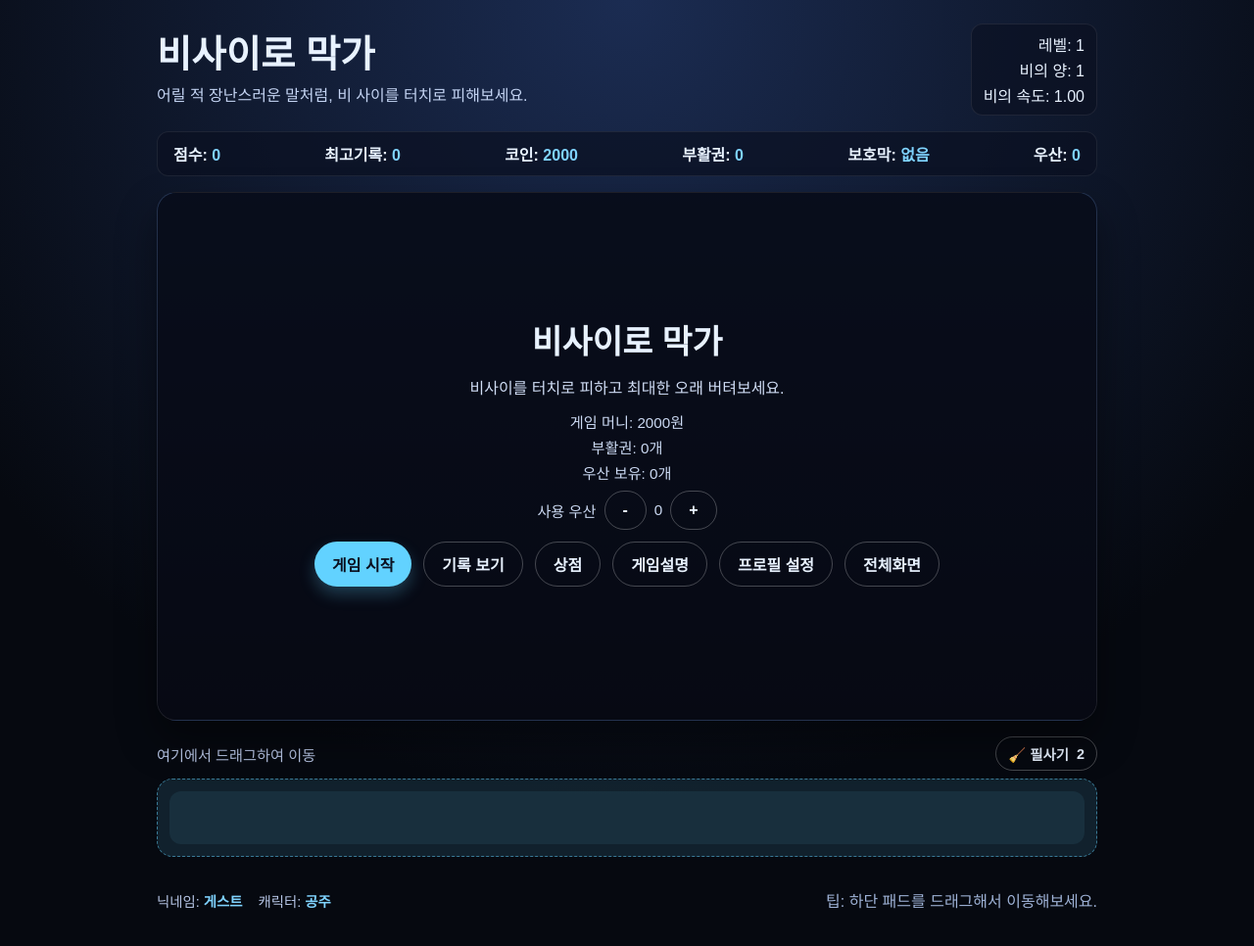
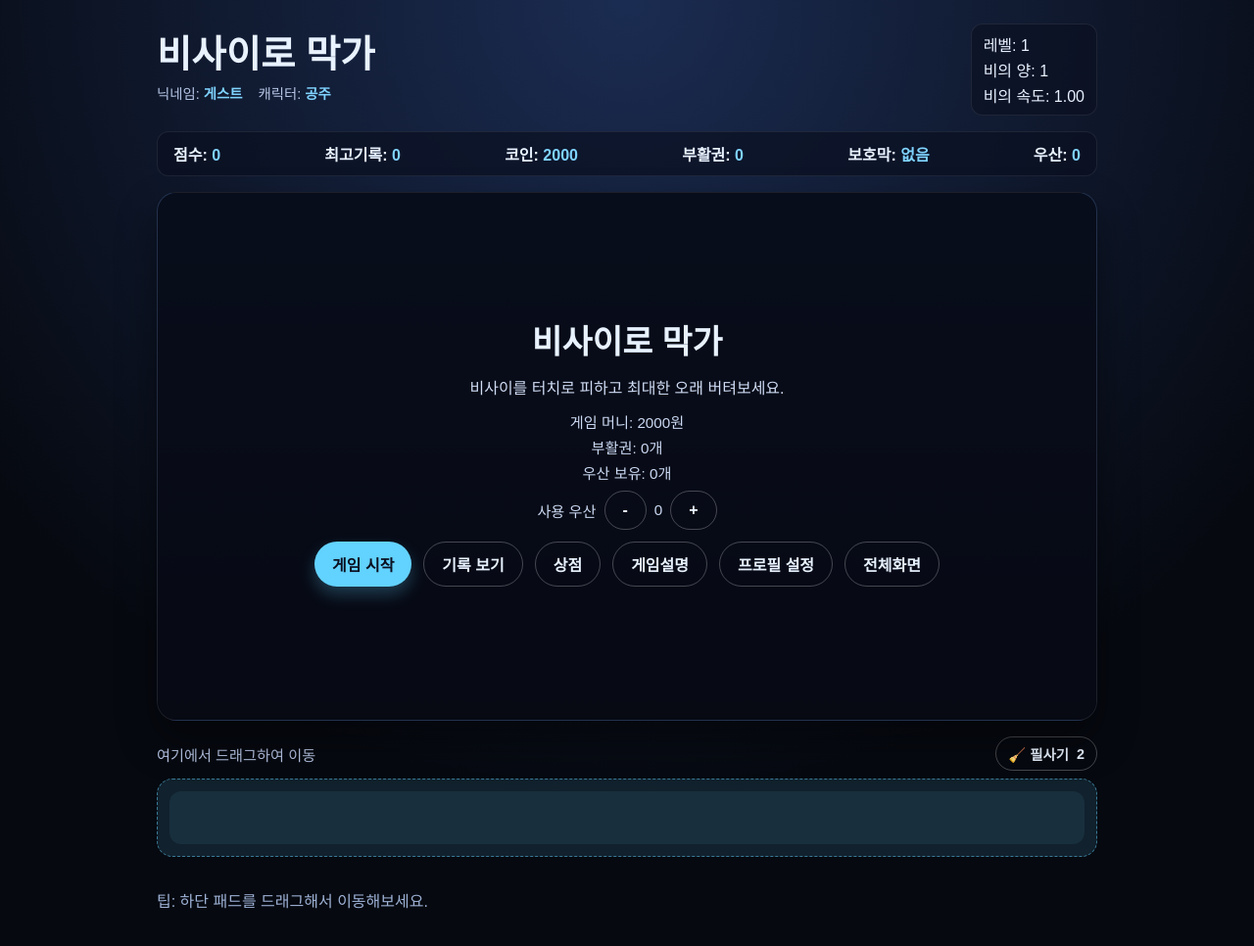
Before and after one commit to jongpyoshin10000-max/First, a plain HTML site: page index.html in a window 1280 px wide. Shown: the whole page at 98% size. Drawn offline with Linux system fonts and the light colour scheme.

Commit message:
Move profile meta into header

```diff
--- a/index.html
+++ b/index.html
@@ -92,6 +92,7 @@
         border-radius: 12px;
         padding: 8px 12px;
         border: 1px solid rgba(255, 255, 255, 0.08);
+        text-align: left;
       }
 
       .stage {
@@ -481,7 +482,10 @@
       <header class="game__header">
         <div>
           <h1>비사이로 막가</h1>
-          <p>어릴 적 장난스러운 말처럼, 비 사이를 터치로 피해보세요.</p>
+          <div class="game__footer-meta">
+            <div>닉네임: <span id="player-name">게스트</span></div>
+            <div>캐릭터: <span id="player-character">공주</span></div>
+          </div>
         </div>
         <div class="hud__stats hud__stats--header">
           <div>레벨: <span id="level">1</span></div>
@@ -555,10 +559,6 @@
       </div>
 
       <footer class="game__footer">
-        <div class="game__footer-meta">
-          <div>닉네임: <span id="player-name">게스트</span></div>
-          <div>캐릭터: <span id="player-character">공주</span></div>
-        </div>
         <p>팁: 하단 패드를 드래그해서 이동해보세요.</p>
       </footer>
     </div>
```
